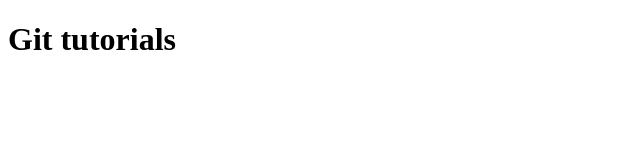
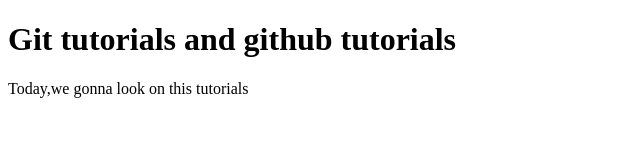
Before and after one commit to gayathri1398/Practicegit, a plain HTML site: page index.html in a window 1280 px wide. Shown: the whole page, without its empty margins (0-640 px from the left). Drawn offline with Linux system fonts and the light colour scheme.

Commit message:
modifyied

```diff
--- a/index.html
+++ b/index.html
@@ -7,6 +7,7 @@
     <title>Document</title>
 </head>
 <body>
-    <h1>Git tutorials</h1>
+    <h1>Git tutorials and github tutorials </h1>
+    <p>Today,we gonna look on this tutorials</p>
 </body>
 </html>
```
